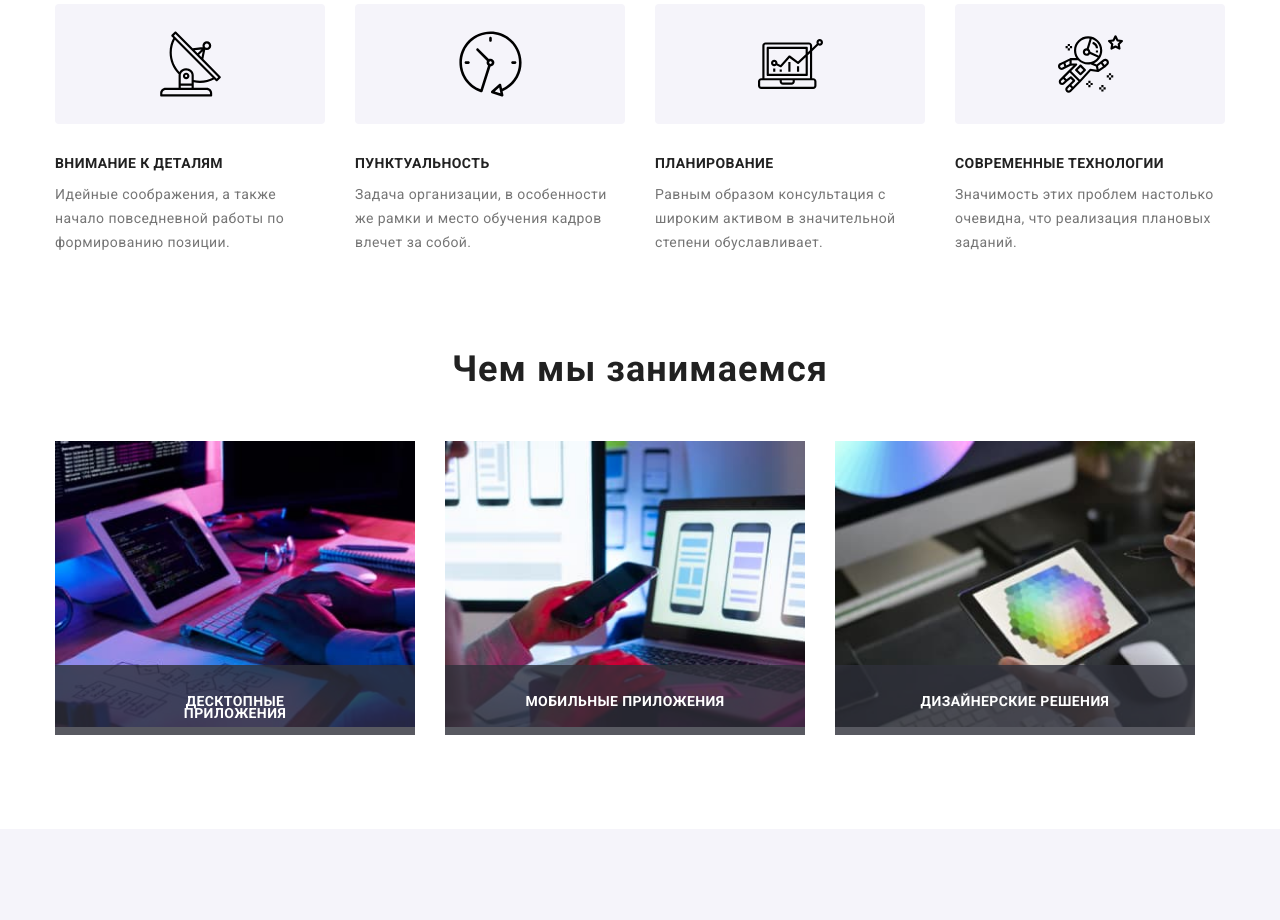
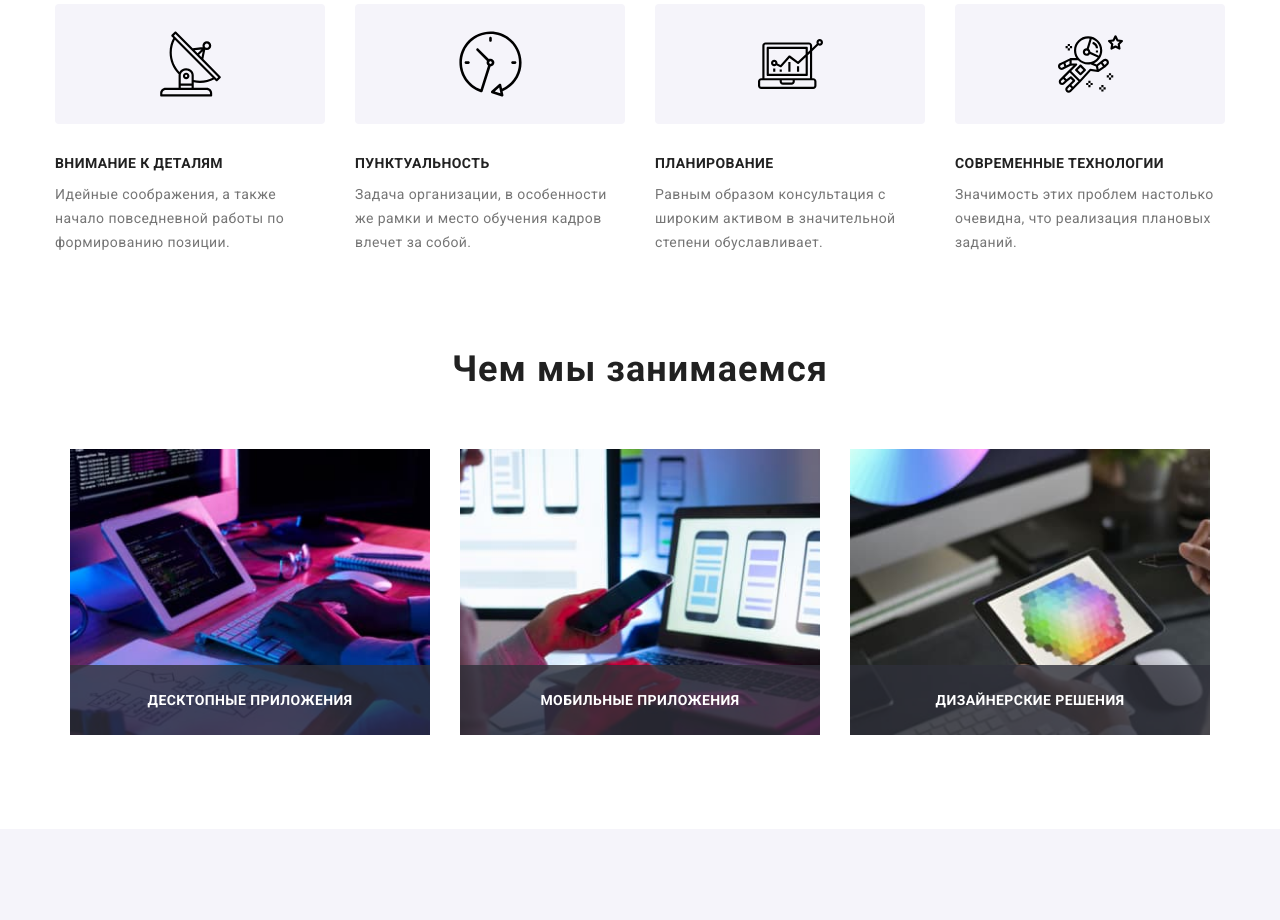
Before and after one commit to apetrova7/goit-markup-hw-08, a plain HTML site: page index.html in a window 1280 px wide. Shown: the part 772-1692 px from the top of the page. Drawn offline with nearby package versions, Linux system fonts and the light colour scheme.

Commit message:
hw08-fin

```diff
--- a/index.html
+++ b/index.html
@@ -147,22 +147,25 @@
                 <h2 class="title title--dark">Чем мы занимаемся</h2>
                 <ul class="work__list list">
                     <li class="work__item">
+
+                        <a class="work__link" href="#"><img src="./images/wedo1.jpg" alt="программист набирает код" width="370" height="294"></a>
                         <div class="work__frame">
                             <h3 class="work__title title--light">Десктопные приложения</h3>
                         </div>
-                        <a class="work__link" href="#"><img src="./images/wedo1.jpg" alt="программист набирает код" width="370" height="294"></a>
                     </li>
                     <li class="work__item">
+
+                        <a class="work__link" href="#"><img src="./images/wedo2.jpg" alt="дизайнер разрабатывает приложение" width="370" height="294"></a>
                         <div class="work__frame">
                             <h3 class="work__title title--light">Мобильные приложения</h3>
                         </div>
-                        <a class="work__link" href="#"><img src="./images/wedo2.jpg" alt="дизайнер разрабатывает приложение" width="370" height="294"></a>
                     </li>
                     <li class="work__item">
+
+                        <a class="work__link" href="#"><img src="./images/wedo3.jpg" alt="художник рисует на планшете" width="370" height="294"></a>
                         <div class="work__frame">
                             <h3 class="work__title title--light">Дизайнерские решения</h3>
                         </div>
-                        <a class="work__link" href="#"><img src="./images/wedo3.jpg" alt="художник рисует на планшете" width="370" height="294"></a>
                     </li>
                 </ul>
             </div>
--- a/sass/components/_container.scss
+++ b/sass/components/_container.scss
@@ -8,7 +8,7 @@
         width: 480px;
     }
     @include tablet {
-        width: 738px;
+        width: 768px;
     }
     @include desktop {
         width: 1200px;
--- a/sass/layout/_clients.scss
+++ b/sass/layout/_clients.scss
@@ -7,13 +7,19 @@
 
    .clients__link.link {
        display: flex;
-        width: 170px;
+       width: 210px;
        height: 92px;
        border: 1px solid #AFB1B8;
        border-radius: 4px;
        align-items: center;
        justify-content: center;
        transition: border-color 250ms cubic-bezier(0.4, 0, 0.2, 1), outline-color 250ms cubic-bezier(0.4, 0, 0.2, 1);
+       // @include tablet {
+       //     width: 226px;
+       // }
+       @include desktop {
+           width: 170px;
+       }
        &:hover,
        &:focus {
            border-color: $accent-color;
--- a/sass/layout/_feature.scss
+++ b/sass/layout/_feature.scss
@@ -1,4 +1,7 @@
      .feature {
+         @include desktop {
+             margin-bottom: -94px;
+         }
          &__list {
              display: flex;
              flex-wrap: wrap;
--- a/sass/layout/_footer.scss
+++ b/sass/layout/_footer.scss
@@ -61,9 +61,11 @@
 }
 
 .address__item:not(:last-child) {
-    padding-right: 20px;
     margin-bottom: 10px;
     margin-right: 0;
+    @include desktop {
+        padding-right: 20px;
+    }
 }
 
 .address .contact__item.url .contact__link:hover {
--- a/sass/layout/_header.scss
+++ b/sass/layout/_header.scss
@@ -44,12 +44,21 @@
 
     .nav__list {
         @extend %align-list;
+        @include tablet {
+            gap: 50px;
+        }
+        @include desktop {
+            gap: 0px;
+        }
     }
 
     .nav__item {
-        position: relative;
-        &:not(:last-child) {
-            margin-right: 50px;
+        margin: 0px;
+        @include desktop {
+            position: relative;
+            &:not(:last-child) {
+                margin-right: 50px;
+            }
         }
     }
 
--- a/sass/layout/_portfolio.scss
+++ b/sass/layout/_portfolio.scss
@@ -2,7 +2,7 @@
         display: flex;
         flex-wrap: wrap;
         justify-content: flex-start;
-        gap: 10px;
+        gap: 8px;
         margin-bottom: 40px;
         @include tablet {
             display: flex;
@@ -26,6 +26,7 @@
         border-radius: 4px;
         border-width: 0;
         padding: 6px 22px;
+        box-shadow: none;
         transition: background-color 250ms cubic-bezier(0.4, 0, 0.2, 1), color 250ms cubic-bezier(0.4, 0, 0.2, 1), box-shadow 250ms cubic-bezier(0.4, 0, 0.2, 1);
         &:hover,
         &:focus {
--- a/sass/layout/_work.scss
+++ b/sass/layout/_work.scss
@@ -1,19 +1,21 @@
 .work {
     display: none;
     @include desktop {
-        display: block;
-        padding-top: 0;
+        display: flex;
     }
 }
 
 .work__list {
     @include desktop {
         display: flex;
+        justify-content: center;
     }
 }
 
 .work__item {
     @include desktop {
+        display: flex;
+        align-items: flex-end;
         width: 370px;
         height: 294px;
         flex-basis: calc(100% / 3 - 30px);
@@ -26,12 +28,16 @@
 
 .work__frame {
     @include desktop {
+        display: flex;
+        justify-content: center;
+        align-content: center;
+        align-items: center;
         position: absolute;
         width: 100%;
         height: 70px;
         background: rgba(47, 48, 58, 0.8);
         bottom: 0;
-        padding: 30px 80px;
+        // padding: 30px 80px;
     }
 }
 
```
Also changed, not shown: portfolio.html (+1 -1 lines), css/main.css, css/main.min.css, images/project5-mob2x.jpg (added), 3 other files. Lines whose indentation alone changed are shown as unchanged.
